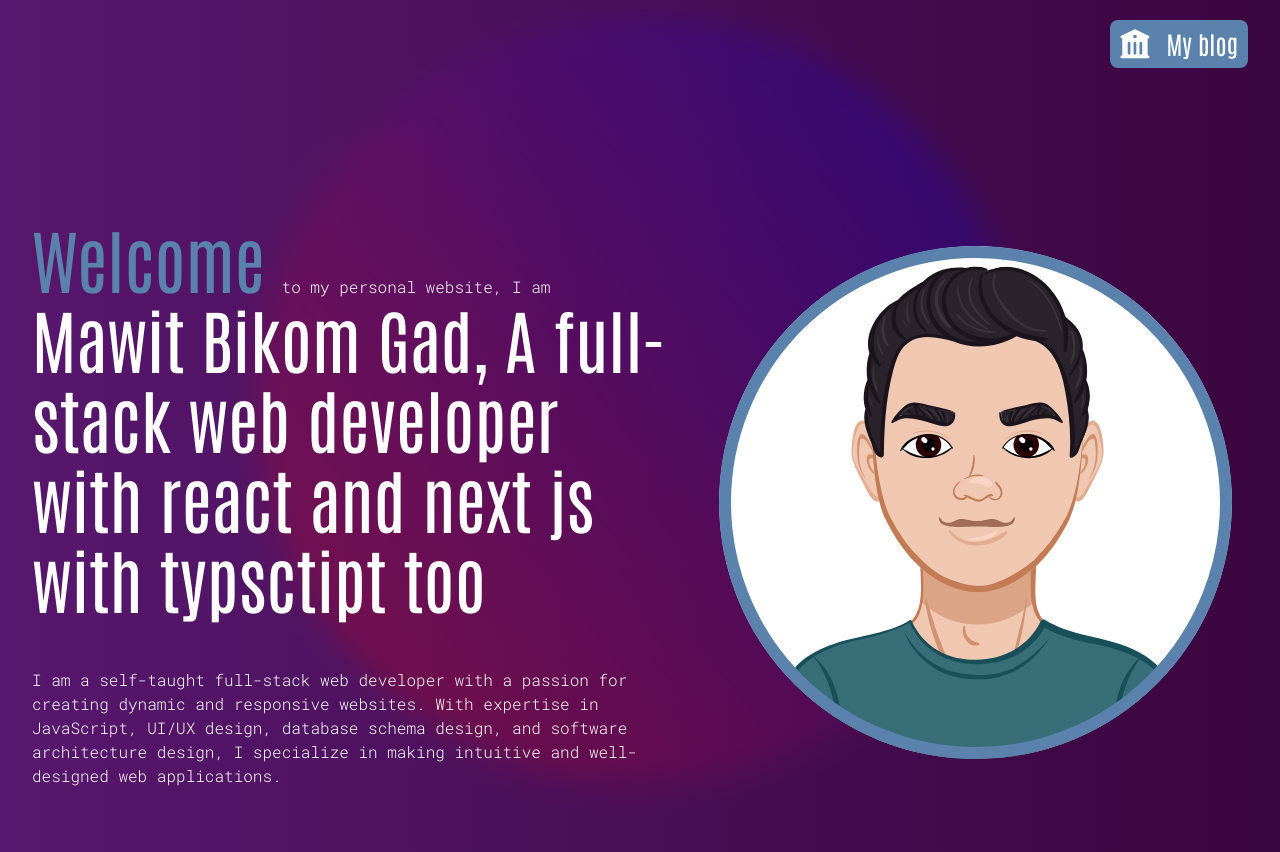
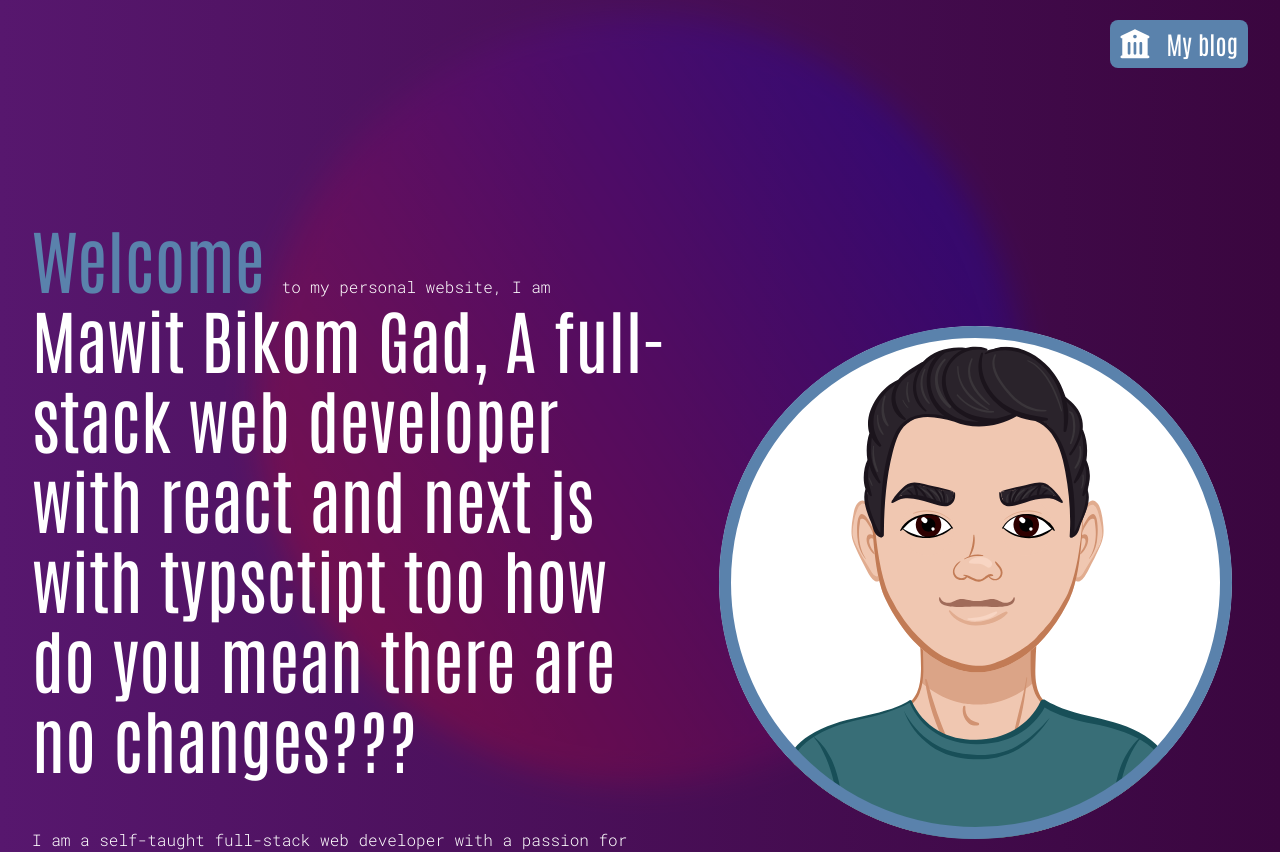
Before and after one commit to mawitGad/mawit.com, a Next.js app: page / in a window 1280 px wide. Shown: the top 852 px of the page. Built offline with nearby package versions, Linux system fonts and the light colour scheme.

Commit message:
Update index.tsx

```diff
--- a/pages/index.tsx
+++ b/pages/index.tsx
@@ -70,7 +70,7 @@ export default function Home() {
                 </span>
                 <br />
                 Mawit Bikom Gad, A full-stack web developer with react and next
-                js with typsctipt too
+                js with typsctipt too how do you mean there are no changes???
               </h3>
               <p className="normal-text mt-[50px] max-[632px]:text-[15px] max-[1120px]:mt-[25px]">
                 I am a self-taught full-stack web developer with a passion for
```
